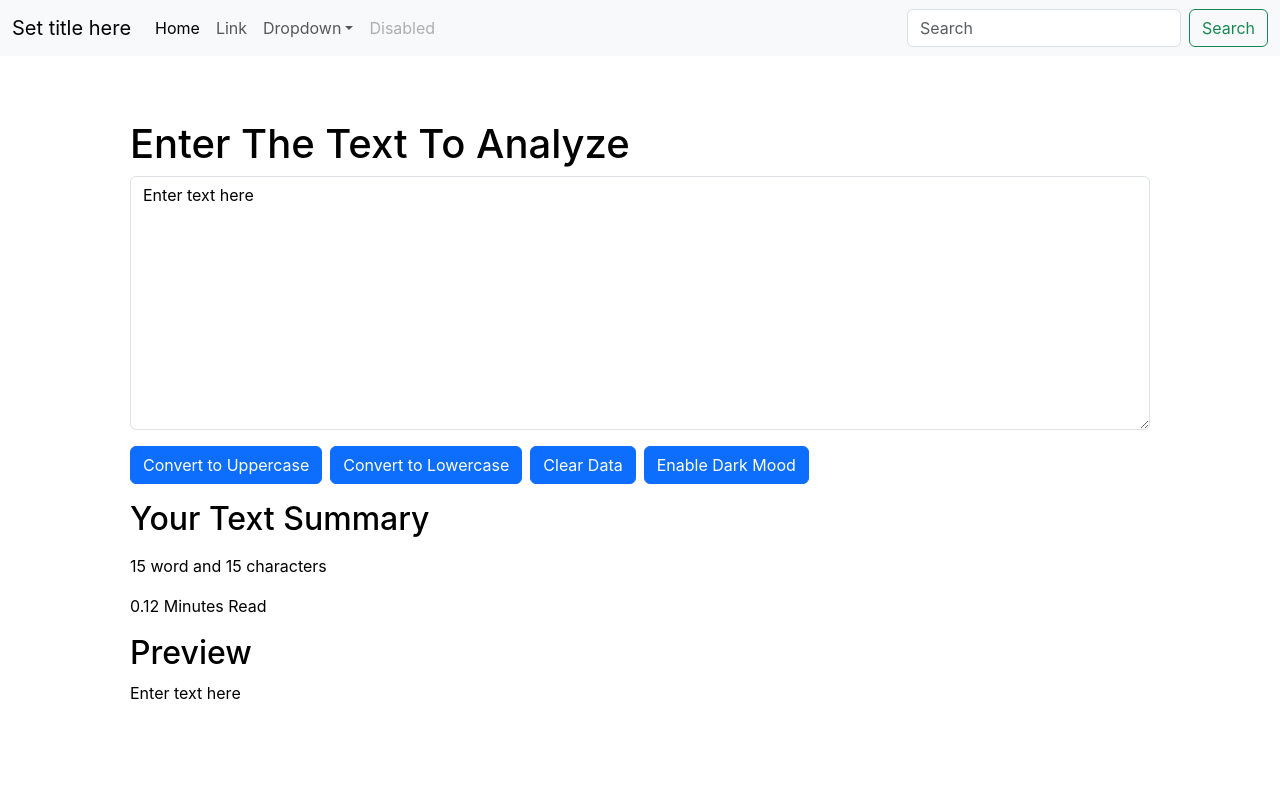
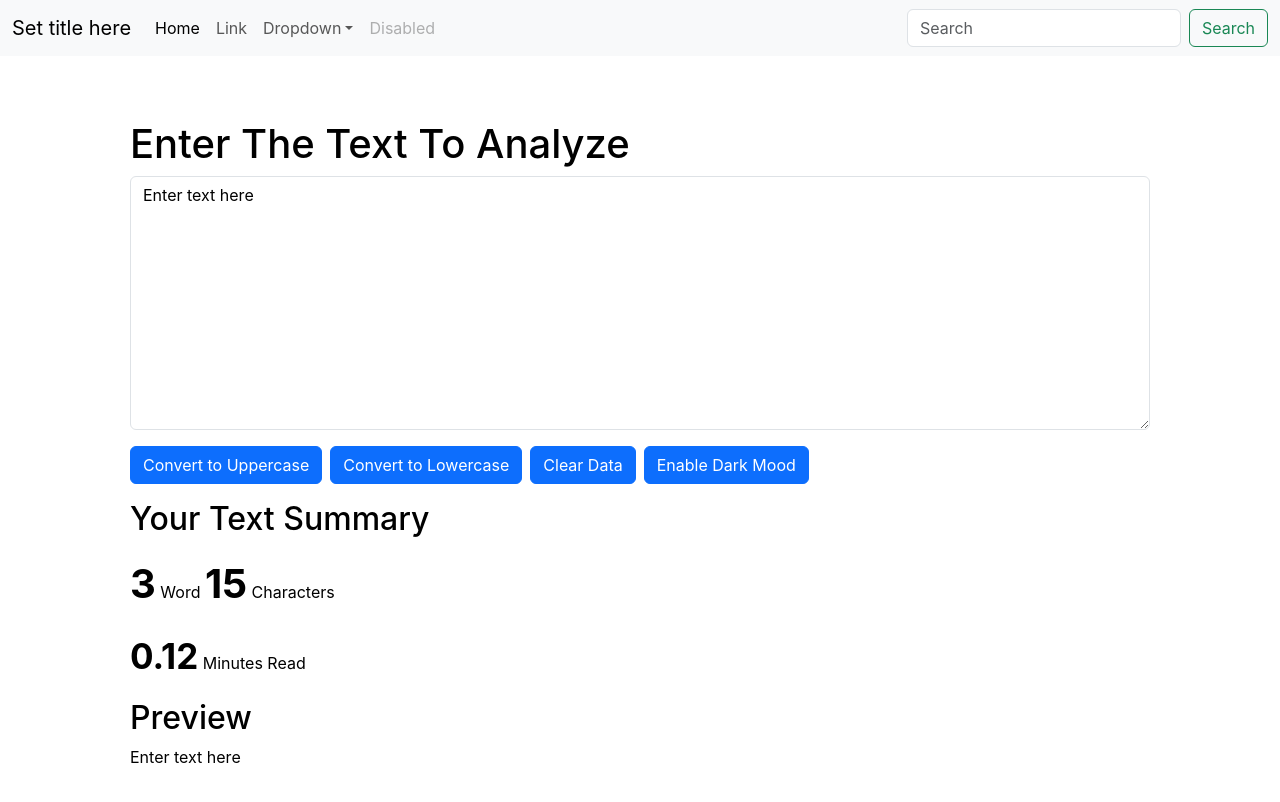
Before and after one commit to humzaco/Text-Analyzer-App-in-React-JS, a React (Create React App) app: page / in a window 1280 px wide. Shown: the top 802 px of the page. Built offline with nearby package versions, Linux system fonts and the light colour scheme.

Commit message:
make some additional styling

```diff
--- a/src/Components/TextForm.js
+++ b/src/Components/TextForm.js
@@ -37,14 +37,20 @@ export default function TextForm(props) {
                 backgroundColor: 'black'
             })
             setBtnText('Enable Light Mood')
+            setConterText({color: '#ffc107'})
         }else {
             setMyStyle({
                 color: 'black',
                 backgroundColor: 'white'
             })
             setBtnText('Enable Dark Mood')
+            setConterText({color: 'black'})
         }
     }
+
+    const [conterText, setConterText] = useState({
+        color: 'black'
+    })
 
     return (
         <div style={myStyle} className='p-5 rounded'>
@@ -57,8 +63,8 @@ export default function TextForm(props) {
             <button className="btn btn-primary" onClick={handeClear}>Clear Data</button>
             <button className="btn btn-primary mx-2" onClick={toggleStyle}>{btntext}</button>
             <h2 className='my-3'>Your Text Summary</h2>
-            <p>{text.split("").length} word and {text.length} characters</p>
-            <p>{0.008 * text.split("").length} Minutes Read</p>
+            <p><b><span style={{ fontSize: 40 }}>{text.split(" ").length}</span></b> <span style={conterText}>Word </span> <b><span style={{ fontSize: 40 }}>{text.length}</span></b> <span style={conterText}>Characters</span></p>
+            <p><b><span style={{ fontSize: 35 }}>{0.008 * text.split("").length}</span></b> <span style={conterText}>Minutes Read</span></p>
             <h2>Preview</h2>
             <p>{text}</p>
         </div>
```
